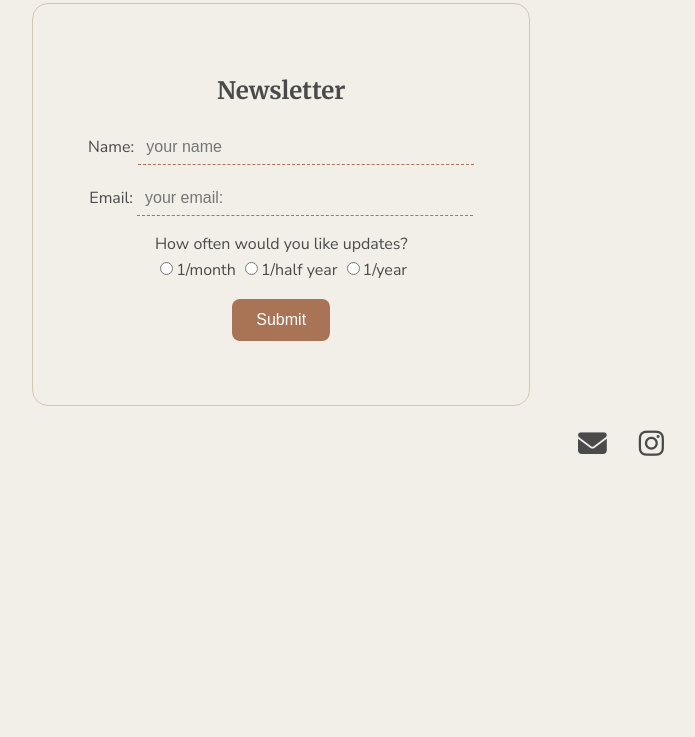
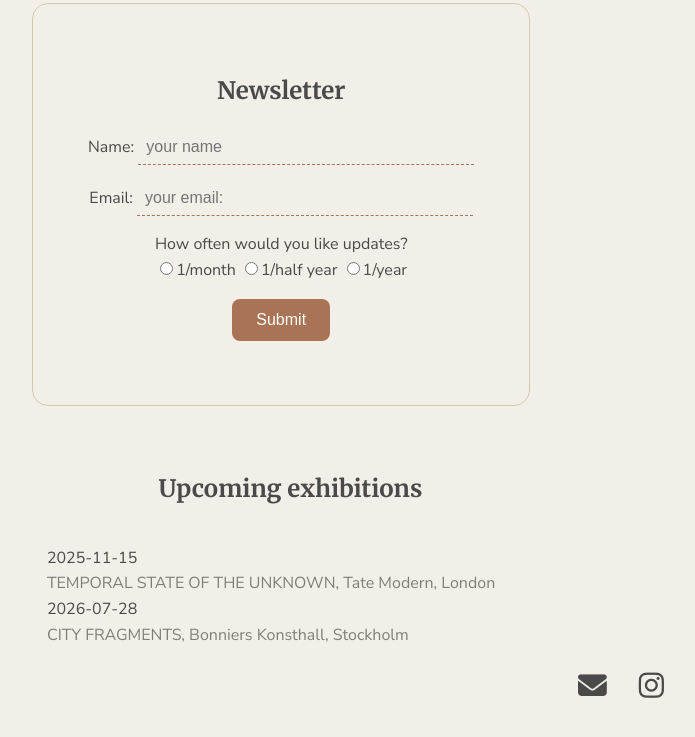
Before and after one commit to Freddievaneijsden/amanda-hellryd-website, a plain HTML site: page docs/news.html in a window 1280 px wide. Shown: the part 600-1337 px from the top of the page, without its empty margins (39-734 px from the left). Before the commit the page ends 1195 px from the top, so only its background shows below. Drawn offline with Linux system fonts and the light colour scheme.

Commit message:
Add data with upcoming exhibitions and fetch

```diff
--- /dev/null
+++ b/docs/data/exhibitions.json
@@ -0,0 +1,16 @@
+{
+    "exhibitions": [
+        {
+            "exhibitionTitle": "TEMPORAL STATE OF THE UNKNOWN",
+            "exhibitionLocation": "Tate Modern",
+            "exhibitionCity": "London",
+            "exhibitionDate": "2025-11-15"
+        },
+        {
+            "exhibitionTitle": "CITY FRAGMENTS",
+            "exhibitionLocation": "Bonniers Konsthall",
+            "exhibitionCity": "Stockholm",
+            "exhibitionDate": "2026-07-28"
+        }
+    ]
+}
--- /dev/null
+++ b/docs/js/fetch_exhibitions.js
@@ -0,0 +1,32 @@
+
+function createNode(element) {
+    return document.createElement(element);
+}
+
+function append(parent, element) {
+    return parent.appendChild(element);
+}
+
+const ul = document.querySelector('#exhibitions');
+const url = 'data/exhibitions.json';
+fetch(url)
+    .then((resp) => resp.json())
+    .then(function(data) {
+        let exhibitions = data.exhibitions;
+
+        exhibitions.forEach(function(ex) {
+        let li = createNode('li');
+        let time = createNode('time');
+        let br = createNode('br');
+
+        time.textContent = ex.exhibitionDate;
+
+        append(li, time);
+        append(time, br)
+        li.append(" " + ex.exhibitionTitle + ", " + ex.exhibitionLocation + ", " + ex.exhibitionCity);
+        append(ul, li);
+        })
+    })
+    .catch(function(error) {
+        console.log(error);
+    });
--- a/docs/news.html
+++ b/docs/news.html
@@ -110,6 +110,10 @@
         <p id="output"></p>
       </form>
     </section>
+    <h2 class="merits-title">Upcoming exhibitions</h2>
+    <section class="text-secondary">
+      <ul class="merits-list" id="exhibitions"></ul>
+    </section>
     <footer class="text-primary">
       <ul class="social-list">
         <li>
@@ -124,6 +128,7 @@
         </li>
       </ul>
     </footer>
+    <script src="js/fetch_exhibitions.js"></script>
     <script src="js/newsletter.js"></script>
   </body>
 </html>
```
